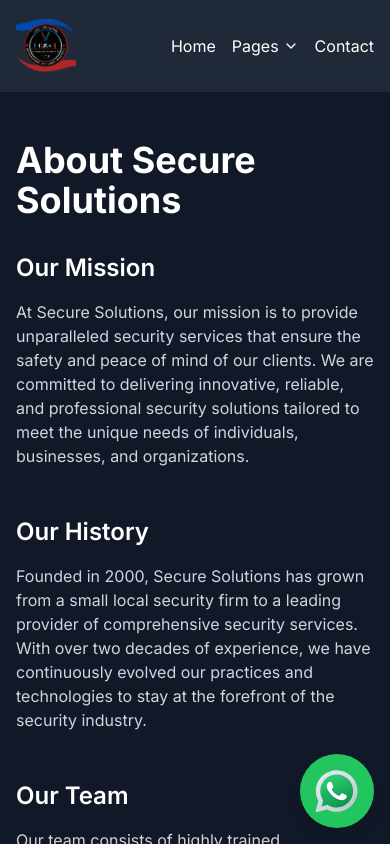
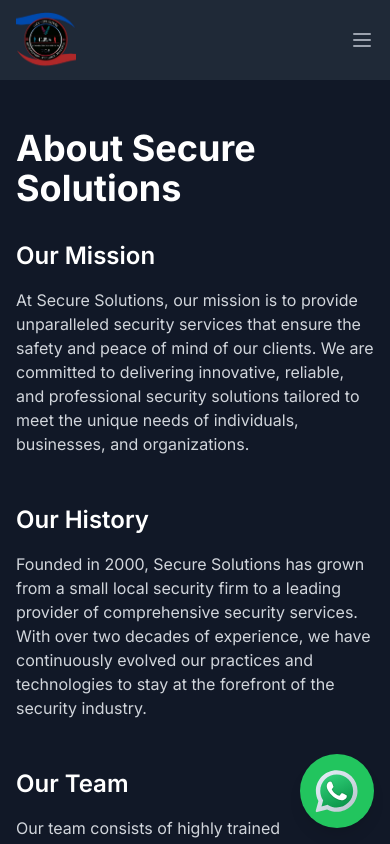
Before and after one commit to yasdev08/sec_agency, a Next.js app: page /about in a window 390 px wide. Shown: the top 844 px of the page. Built offline with nearby package versions, Linux system fonts and the light colour scheme.

Commit message:
changed navBar && added phone number in form

```diff
--- a/app/faq/page.tsx
+++ b/app/faq/page.tsx
@@ -1,5 +1,5 @@
 import Link from 'next/link'
-import { ArrowLeft } from 'lucide-react'
+
 
 export default function Faq(){
 
@@ -42,7 +42,7 @@ export default function Faq(){
   </header>*/}
 
       <main className="container mx-auto px-4 py-12">
-        <h1 className="text-4xl font-bold mb-8">Frequently Asked Questions</h1>
+        <h1 className="text-4xl font-bold mb-8 ">Frequently Asked Questions</h1>
 
         <div className="space-y-8">
           {faqs.map((faq, index) => (
--- a/app/layout.tsx
+++ b/app/layout.tsx
@@ -25,16 +25,10 @@ export default function RootLayout({
 
 
       </head>
-      <body className={`${inter.className} bg-gray-900 text-white min-h-screen flex flex-col`}>
-        <header className="bg-gray-800 py-4">
-          <div className="container mx-auto px-4 flex justify-between items-center">
-          <Link href='/'>
-            <Image src="/logooo.png" className="object-contain grid opacity:0 "  alt="security logo" width={60} height={60}/>
-          </Link>
-            <Nav/>
+      <body className={`${inter.className} bg-gray-100 text-gray-900   min-h-screen flex flex-col`}>
 
-          </div>
-        </header>
+          <Nav/>
+
 
         <main className="flex-grow">
           {children}
@@ -45,7 +39,7 @@ export default function RootLayout({
         </main>
 
         <footer className="bg-gray-800 py-8">
-          <div className="container mx-auto px-4 text-center">
+          <div className="container mx-auto px-4 text-white text-center">
             <p>&copy; {new Date().getFullYear()} Secure Solutions. All rights reserved.</p>
           </div>
         </footer>
--- a/components/contactform.tsx
+++ b/components/contactform.tsx
@@ -3,21 +3,21 @@ import { motion } from "framer-motion";
 import { Mail, Phone, MapPin } from "lucide-react";
 import Link from "next/link";
 import emailjs from "@emailjs/browser";
-import { RWebShare } from "react-web-share";
-import WhatsappMsg from "./whatsappMsg";
+
 
 export default function Contactform() {
-  const [name, setName] = useState("");
-  const [email, setEmail] = useState("");
+  const [from_name, setFrom_name] = useState("");
+  const [from_email, setFrom_email] = useState("");
   const [message, setMessage] = useState("");
-
+  const [from_number, setFrom_number] =useState("");
 
   const handleSubmit = (e: React.FormEvent) => {
     e.preventDefault();
 
     const templateParams = {
-      name: name,
-      email: email,
+      from_name: from_name,
+      from_email: from_email,
+      from_number: from_number,
       message: message,
     };
 
@@ -33,9 +33,11 @@ export default function Contactform() {
           console.log("Email sent:", result.text);
           alert("Message sent successfully!");
           // Reset form fields
-          setName("");
-          setEmail("");
+          setFrom_name("");
+          setFrom_number("");
+          setFrom_email("");
           setMessage("");
+
         },
         (error) => {
           console.log("Failed to send message:", error.text);
@@ -51,27 +53,40 @@ export default function Contactform() {
           <div>
             <form onSubmit={handleSubmit} className="space-y-4">
               <div>
-                <label htmlFor="name" className="block mb-2">
+                <label htmlFor="from_name" className="block mb-2">
                   Name
                 </label>
                 <input
                   type="text"
-                  id="name"
-                  value={name}
-                  onChange={(e) => setName(e.target.value)}
+                  id="from_name"
+                  value={from_name}
+                  onChange={(e) => setFrom_name(e.target.value)}
                   required
                   className="w-full px-4 py-2 rounded bg-gray-800 text-white"
                 />
               </div>
               <div>
-                <label htmlFor="email" className="block mb-2">
+                <label htmlFor="from_number" className="block mb-2">
+                  Phone
+                </label>
+                <input
+                  type="tel"
+                  id="from_number"
+                  value={from_number}
+                  onChange={(e) => setFrom_number(e.target.value)}
+                  required
+                  className="w-full px-4 py-2 rounded bg-gray-800 text-white"
+                />
+              </div>
+              <div>
+                <label htmlFor="from_email" className="block mb-2">
                   Email
                 </label>
                 <input
                   type="email"
-                  id="email"
-                  value={email}
-                  onChange={(e) => setEmail(e.target.value)}
+                  id="from_email"
+                  value={from_email}
+                  onChange={(e) => setFrom_email(e.target.value)}
                   required
                   className="w-full px-4 py-2 rounded bg-gray-800 text-white"
                 />
--- a/components/nav.tsx
+++ b/components/nav.tsx
@@ -1,28 +1,90 @@
+"use client"
+
 import Link from "next/link"
-import { ChevronDown } from "lucide-react"
-import { motion } from "framer-motion"
+import { ChevronDown, Menu, X } from "lucide-react"
+import { useState } from "react"
+import { usePathname } from "next/navigation"
+import Image from "next/image"
+const navItems = [
+  { href: '/', label: 'Home' },
+  { href: '/about', label: 'About' },
+  { href: '/services', label: 'Services' },
+  { href: '/case-studies', label: 'Case Studies' },
+  { href: '/testimonials', label: 'Testimonials' },
+  { href: '/faq', label:'FAQ '},
+  { href: './#contact', label: 'Contact' },
+]
+
 export default function Nav(){
+  const [isOpen, setIsOpen] = useState(false)
+  const pathname = usePathname()
     return(
 
-          <nav>
-            <ul className="flex space-x-4 items-center">
-              <li><Link href="/" className="text-white hover:text-gray-300">Home</Link></li>
-              <li className="relative group">
-                <button className="text-white hover:text-gray-300 flex items-center">
-                  Pages <ChevronDown className="ml-1 w-4 h-4" />
-                </button>
-                <ul className="absolute left-0 mt-0 w-48 bg-gray-800 rounded-md shadow-lg py-2 z-10 hidden group-hover:block">
-                  <li><Link href="/about" className="block px-4 py-2 text-sm text-white hover:bg-gray-700">About Us</Link></li>
-                  <li><Link href="/services" className="block px-4 py-2 text-sm text-white hover:bg-gray-700">Services</Link></li>
-                  <li><Link href="/case-studies" className="block px-4 py-2 text-sm text-white hover:bg-gray-700">Case Studies</Link></li>
+      <nav className="bg-gray-800 shadow-md">
+      <div className="max-w-7xl mx-auto px-4 sm:px-6 lg:px-8">
+        <div className="flex items-center justify-between h-20">
+          <div className="flex items-center">
+            <Link href='/' className="flex-shrink-0">
+            <Image src="/logooo.png"   alt="security logo" width={60} height={60}/>
+          </Link>
+          </div>
+          <div className="hidden md:block">
+            <div className="ml-10 flex items-baseline space-x-4">
+              {navItems.map((item) => (
+                <Link
+                  key={item.href}
+                  href={item.href}
+                  className={`px-3 py-2 rounded-md text-sm font-medium ${
+                    pathname === item.href
+                      ? 'bg-gray-900 text-white'
+                      : 'text-gray-300 hover:bg-gray-700 hover:text-white'
+                  } transition-colors duration-200`}
+                >
+                  {item.label}
+                </Link>
+              ))}
+            </div>
+          </div>
+          <div className="-mr-2 flex md:hidden">
+            <button
+              onClick={() => setIsOpen(!isOpen)}
+              type="button"
+              className="inline-flex items-center justify-center p-2 rounded-md text-gray-400 hover:text-white hover:bg-gray-700 focus:outline-none focus:ring-2 focus:ring-inset focus:ring-white"
+              aria-controls="mobile-menu"
+              aria-expanded="false"
+            >
+              <span className="sr-only">Open main menu</span>
+              {isOpen ? (
+                <X className="block h-6 w-6" aria-hidden="true" />
+              ) : (
+                <Menu className="block h-6 w-6" aria-hidden="true" />
+              )}
+            </button>
+          </div>
+        </div>
+      </div>
 
-                  <li><Link href="/testimonials" className="block px-4 py-2 text-sm text-white hover:bg-gray-700">Testimonials</Link></li>
-                  <li><Link href="/faq" className="block px-4 py-2 text-sm text-white hover:bg-gray-700">FAQ</Link></li>
-                </ul>
-              </li>
-              <li><Link href="/#contact" className="text-white hover:text-gray-300">Contact</Link></li>
-            </ul>
-          </nav>
+      {isOpen && (
+        <div className="md:hidden" id="mobile-menu">
+          <div className="px-2 pt-2 pb-3 space-y-1 sm:px-3">
+            {navItems.map((item) => (
+              <Link
+                key={item.href}
+                href={item.href}
+                className={`block px-3 py-2 rounded-md text-base font-medium ${
+                  pathname === item.href
+                    ? 'bg-gray-900 text-white'
+                    : 'text-gray-300 hover:bg-gray-700 hover:text-white'
+                } transition-colors duration-200`}
+                onClick={() => setIsOpen(false)}
+              >
+                {item.label}
+              </Link>
+            ))}
+          </div>
+        </div>
+      )}
+    </nav>
+  )
 
-    )
 }
--- a/components/whatsappMsg.tsx
+++ b/components/whatsappMsg.tsx
@@ -20,9 +20,9 @@ export default function WhatsappMsg(){
           y2="41.18"
           gradientUnits="userSpaceOnUse"
         >
-          <stop offset="0" stop-color="#dfe9f2"></stop>
-          <stop offset=".391" stop-color="#d6e0e9"></stop>
-          <stop offset="1" stop-color="#bfc8d1"></stop>
+          <stop offset="0" stopColor="#dfe9f2"></stop>
+          <stop offset=".391" stopColor="#d6e0e9"></stop>
+          <stop offset="1" stopColor="#bfc8d1"></stop>
         </linearGradient>
         <path
           fill="url(#k87TA_gnBJ8uBlK4qfs8ia_AltfLkFSP7XN_gr1)"
@@ -36,8 +36,8 @@ export default function WhatsappMsg(){
           y2="39.265"
           gradientUnits="userSpaceOnUse"
         >
-          <stop offset="0" stop-color="#2ecc75"></stop>
-          <stop offset="1" stop-color="#0b964a"></stop>
+          <stop offset="0" stopColor="#2ecc75"></stop>
+          <stop offset="1" stopColor="#0b964a"></stop>
         </linearGradient>
         <path
           fill="url(#k87TA_gnBJ8uBlK4qfs8ib_AltfLkFSP7XN_gr2)"
@@ -53,9 +53,9 @@ export default function WhatsappMsg(){
         ></path>
         <path
           fill="#fff"
-          fill-rule="evenodd"
+          fillRule="evenodd"
           d="M19.035,15.831c-0.355-0.79-0.729-0.806-1.068-0.82	C17.69,14.999,17.374,15,17.058,15s-0.83,0.119-1.265,0.594c-0.435,0.475-1.661,1.622-1.661,3.956s1.7,4.59,1.937,4.906	c0.237,0.316,3.282,5.259,8.104,7.161c4.007,1.58,4.823,1.266,5.693,1.187c0.87-0.079,2.807-1.147,3.202-2.255	c0.395-1.108,0.395-2.057,0.277-2.255c-0.119-0.198-0.435-0.316-0.909-0.554s-2.807-1.385-3.242-1.543	c-0.435-0.158-0.751-0.237-1.068,0.238c-0.316,0.474-1.225,1.543-1.502,1.859c-0.277,0.317-0.554,0.357-1.028,0.119	c-0.474-0.238-2.002-0.738-3.815-2.354c-1.41-1.257-2.362-2.81-2.639-3.285c-0.277-0.474-0.03-0.731,0.208-0.968	c0.213-0.213,0.474-0.554,0.712-0.831c0.237-0.277,0.316-0.475,0.474-0.791c0.158-0.317,0.079-0.594-0.04-0.831	C20.379,19.115,19.457,16.769,19.035,15.831z"
-          clip-rule="evenodd"
+          clipRule="evenodd"
         ></path>
       </svg>
     );
--- a/package.json
+++ b/package.json
@@ -17,6 +17,7 @@
     "leaflet": "^1.9.4",
     "lucide-react": "^0.456.0",
     "next": "15.0.3",
+    "next-themes": "^0.4.3",
     "react": "^18.3.1",
     "react-dom": "^18.3.1",
     "react-leaflet": "^4.2.1",
--- a/tailwind.config.ts
+++ b/tailwind.config.ts
@@ -11,6 +11,8 @@ export default {
       colors: {
         background: "var(--background)",
         foreground: "var(--foreground)",
+        custom_red: "#ae2829ff",
+        custom_blue: "#004aadff"
       },
     },
   },
```
Also changed, not shown: 1 other file (tests, documents, lock files or other folders).
